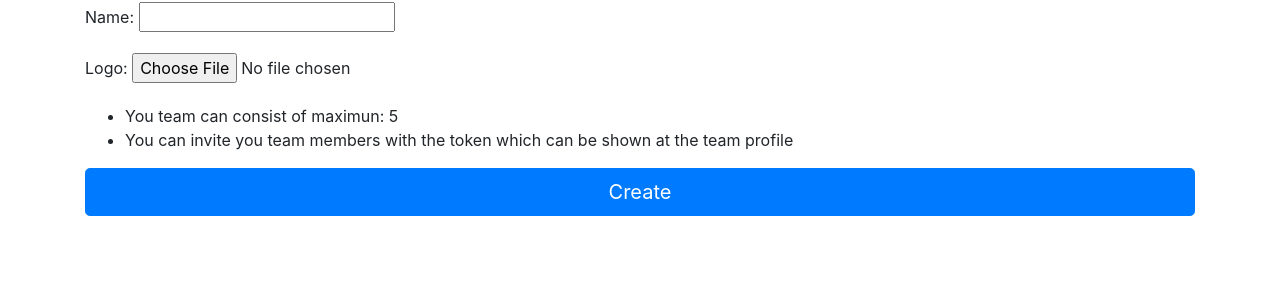
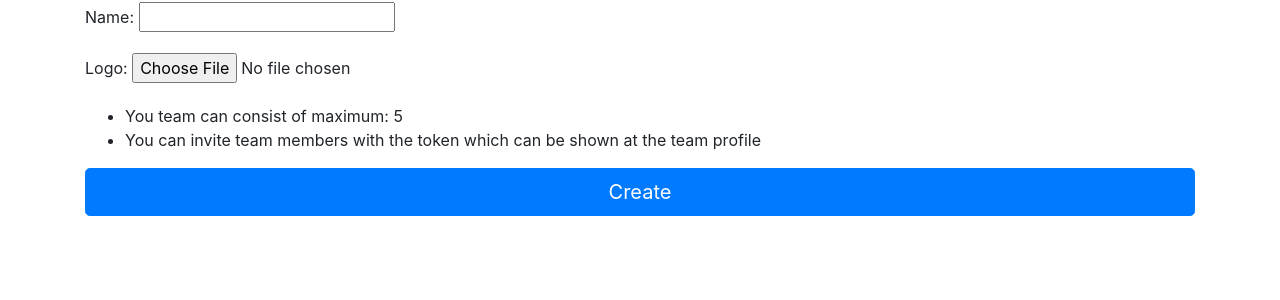
Before and after one commit to odinje/yactff, a Django app: page /team/create in a window 1280 px wide. Shown: the part 201-501 px from the top of the page. Run offline with Django 3.2, Linux system fonts and the light colour scheme; the visitor is signed in with stand-in values (Sample User, id 1); data that the repository does not hold is empty; parts of the project's set-up code (start-up, migrations or seed data) failed here and were passed over; some libraries are stand-ins or nearby versions.

Commit message:
Fixing typos

```diff
--- a/web/templates/web/team_create.html
+++ b/web/templates/web/team_create.html
@@ -6,8 +6,8 @@
     {% csrf_token %}
     {{ form.as_p }}
     <ul>
-      <li>You team can consist of maximun: {{ max_team_size }}</li>
-      <li>You can invite you team members with the token which can be shown at the team profile</li>
+      <li>You team can consist of maximum: {{ max_team_size }}</li>
+      <li>You can invite team members with the token which can be shown at the team profile</li>
     </ul>
     <button class="btn btn-lg btn-primary btn-block" type="submit">Create</button>
   </form>
```
